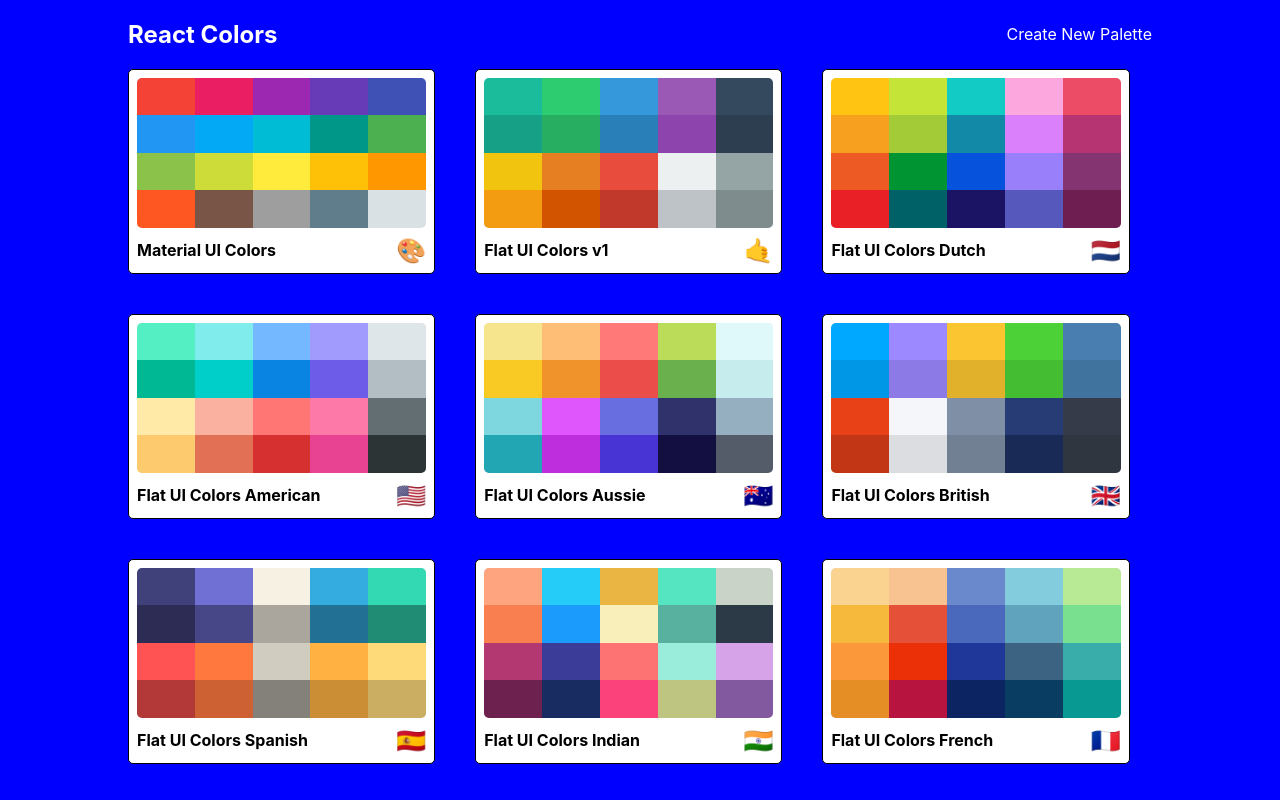
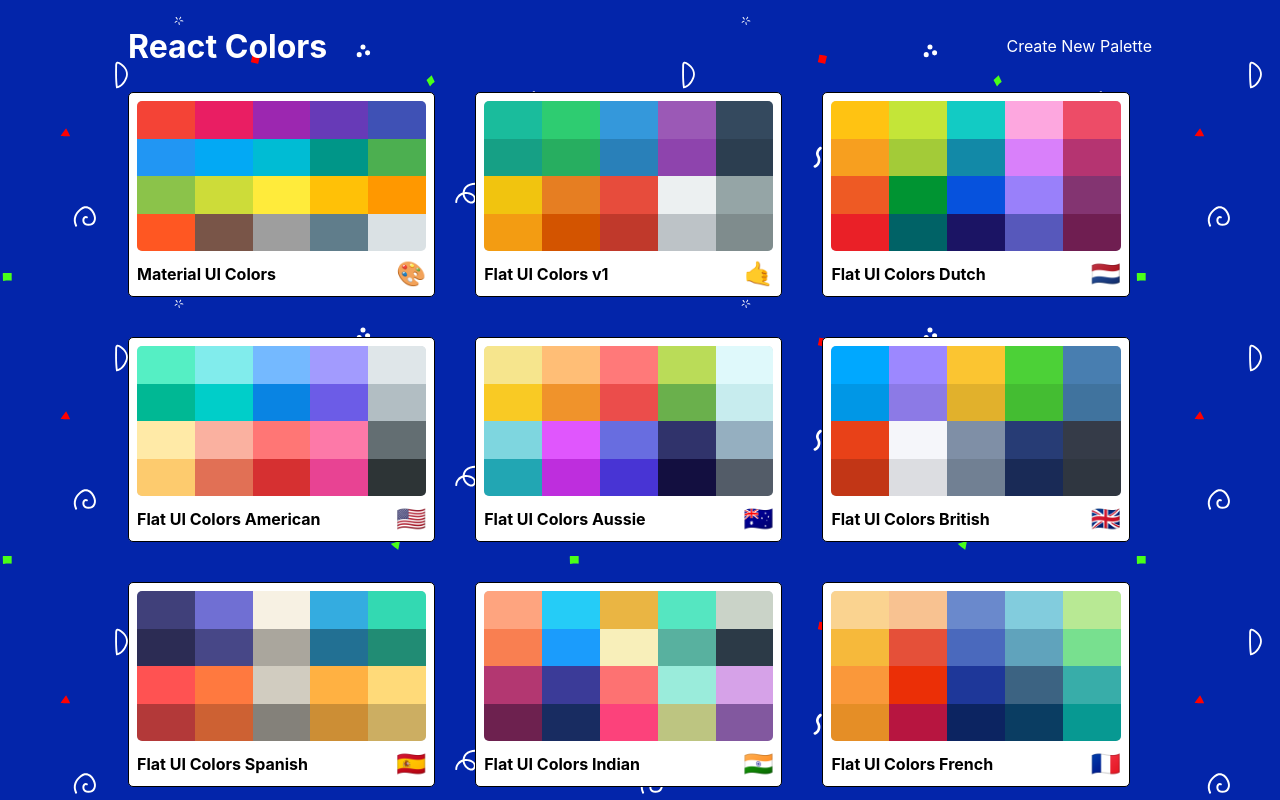
Before and after one commit to onnyvergiean/colors-apps-react, a React (Create React App) app: page / in a window 1280 px wide. Built offline with nearby package versions, Linux system fonts and the light colour scheme.

Commit message:
Add svg background on palettelist

```diff
--- a/src/PaletteList.js
+++ b/src/PaletteList.js
@@ -27,7 +27,7 @@
     <div className={classes.root}>
       <div className={classes.container}>
         <nav className={classes.nav}>
-          <h1>React Colors</h1>
+          <h1 className={classes.heading}>React Colors</h1>
           <Link to="/palette/new">Create New Palette</Link>
         </nav>
         <div className={classes.palette}>{listPalette}</div>
--- a/src/Styles/PaletteListStyles.js
+++ b/src/Styles/PaletteListStyles.js
@@ -1,12 +1,16 @@
 import sizes from "./sizes";
+import bg from "./bg.svg";
 const styles = {
   root: {
-    backgroundColor: "blue",
     height: "100vh",
     display: "flex",
     alignItems: "flex-start",
     justifyContent: "center",
     overflow: "scroll",
+    backgroundImage: `url(${bg})`,
+  },
+  heading: {
+    fontSize: "2rem",
   },
   container: {
     width: "50%",
```
Also changed, not shown: src/Styles/bg.svg (added).
